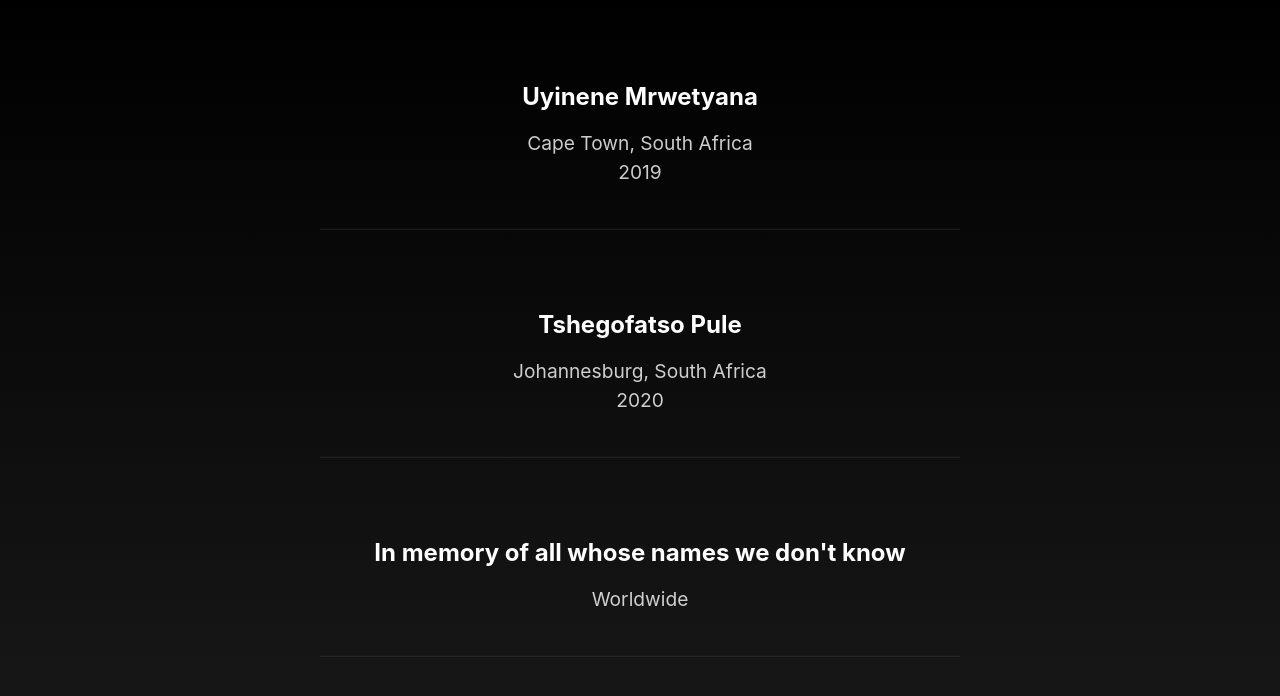
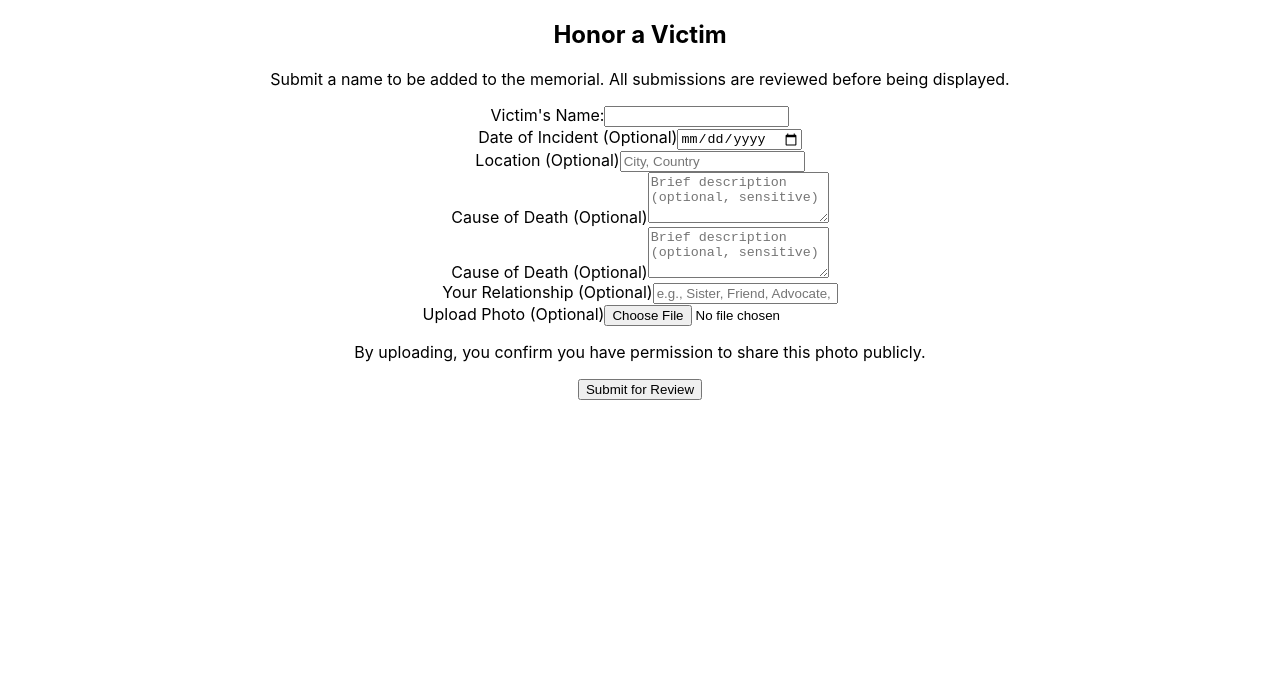
Before and after one commit to Luyandaaa-k/say-her-name, a React (Create React App) app in the folder client/: page / in a window 1280 px wide. Shown: the top 696 px of the page. Built offline with nearby package versions, Linux system fonts and the light colour scheme.

Commit message:
feat: create SubmissionForm component with useState and form handling

```diff
--- a/client/src/App.js
+++ b/client/src/App.js
@@ -1,10 +1,11 @@
 import './App.css';
-import MemorialScroll from  './Components/MemorialScroll';
+import SubmissionForm from './Components/SubmissionForm';
 
 function App() {
   return (
     <div className="App">
-      <MemorialScroll />
+      <SubmissionForm/>
+
     </div>
   );
 }
--- /dev/null
+++ b/client/src/Components/SubmissionForm.js
@@ -0,0 +1,131 @@
+import React, { useState } from 'react'; // Importing useState for managing form state
+import './SubmissionForm.css'; // Importing CSS for styling the form
+
+function SubmissionForm() {
+//State variables for form inputs
+  const [name, setName] = useState('');
+  const [dateOfIncident, setDateOfIncident] = useState('');
+  const [location, setLocation] = useState('');
+  const [causeOfDeath, setCauseOfDeath] = useState('');
+  const [submittedBy, setSubmittedBy] = useState('');
+  const [photo, setPhoto] = useState(null);
+
+
+  const handleSubmit = (e) => {
+    e.preventDefault();
+
+    // For now, just log the data to console
+    console.log({
+      name,
+      dateOfIncident,
+      location,
+      causeOfDeath,
+      submittedBy,
+      photo
+    });
+
+    // Show confirmation
+    alert('Thank you. Your submission is being reviewed to ensure it honors victims with dignity.');
+
+    // Clear the form
+    setName('');
+    setDateOfIncident('');
+    setLocation('');
+    setCauseOfDeath('');
+    setSubmittedBy('');
+    setPhoto(null);
+  };
+
+  return (
+    <div className="form-container">
+      <h2>Honor a Victim</h2>
+      <p className="form-description">
+        Submit a name to be added to the memorial. All submissions are reviewed before being displayed.
+      </p>
+
+      <form onSubmit={handleSubmit}>
+        <div className="form-group">
+          <label htmlFor="name">Victim's Name:</label>
+          <input
+            type="text"
+            id="name"
+            value={name}
+            onChange={(e) => setName(e.target.value)}
+            required
+          />
+        </div>
+
+       <div className="form-group">
+          <label htmlFor="date">Date of Incident (Optional)</label>
+          <input
+            type="date"
+            id="date"
+            value={dateOfIncident}
+            onChange={(e) => setDateOfIncident(e.target.value)}
+          />
+        </div>
+
+        <div className="form-group">
+          <label htmlFor="location">Location (Optional)</label>
+          <input
+            type="text"
+            id="location"
+            placeholder="City, Country"
+            value={location}
+            onChange={(e) => setLocation(e.target.value)}
+          />
+        </div>
+
+        <div className="form-group">
+          <label htmlFor="cause">Cause of Death (Optional)</label>
+          <textarea
+            id="cause"
+            rows="3"
+            placeholder="Brief description (optional, sensitive)"
+            value={causeOfDeath}
+            onChange={(e) => setCauseOfDeath(e.target.value)}
+          />
+        </div>
+         <div className="form-group">
+          <label htmlFor="cause">Cause of Death (Optional)</label>
+          <textarea
+            id="cause"
+            rows="3"
+            placeholder="Brief description (optional, sensitive)"
+            value={causeOfDeath}
+            onChange={(e) => setCauseOfDeath(e.target.value)}
+          />
+        </div>
+
+        <div className="form-group">
+          <label htmlFor="submittedBy">Your Relationship (Optional)</label>
+          <input
+            type="text"
+            id="submittedBy"
+            placeholder="e.g., Sister, Friend, Advocate, or leave blank for Anonymous"
+            value={submittedBy}
+            onChange={(e) => setSubmittedBy(e.target.value)}
+          />
+        </div>
+
+          <div className="form-group">
+          <label htmlFor="photo">Upload Photo (Optional)</label>
+          <input
+            type="file"
+            id="photo"
+            accept="image/*"
+            onChange={(e) => setPhoto(e.target.files[0])}
+          />
+          <p className="help-text">
+            By uploading, you confirm you have permission to share this photo publicly.
+          </p>
+        </div>
+<button type="submit" className="submit-btn">
+          Submit for Review
+        </button>
+      </form>
+    </div>
+  );
+}//Function to handle form submission
+
+export default SubmissionForm;
```
Also changed, not shown: client/src/Components/SubmissionForm.css (added).
